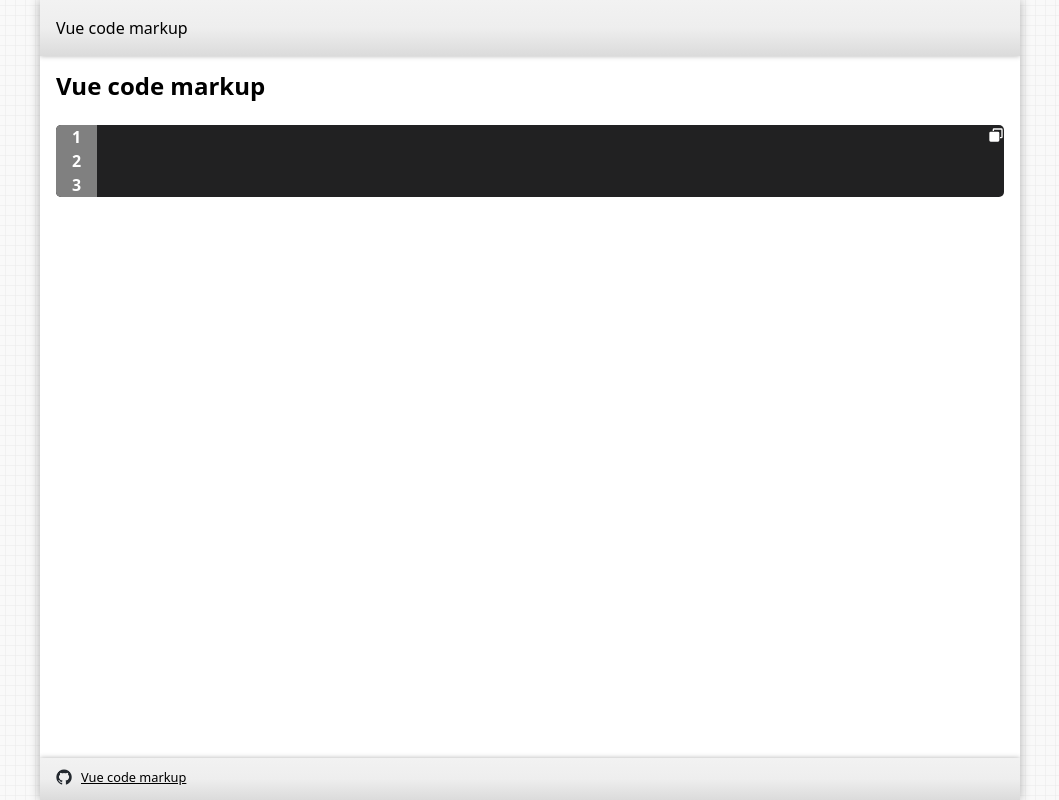
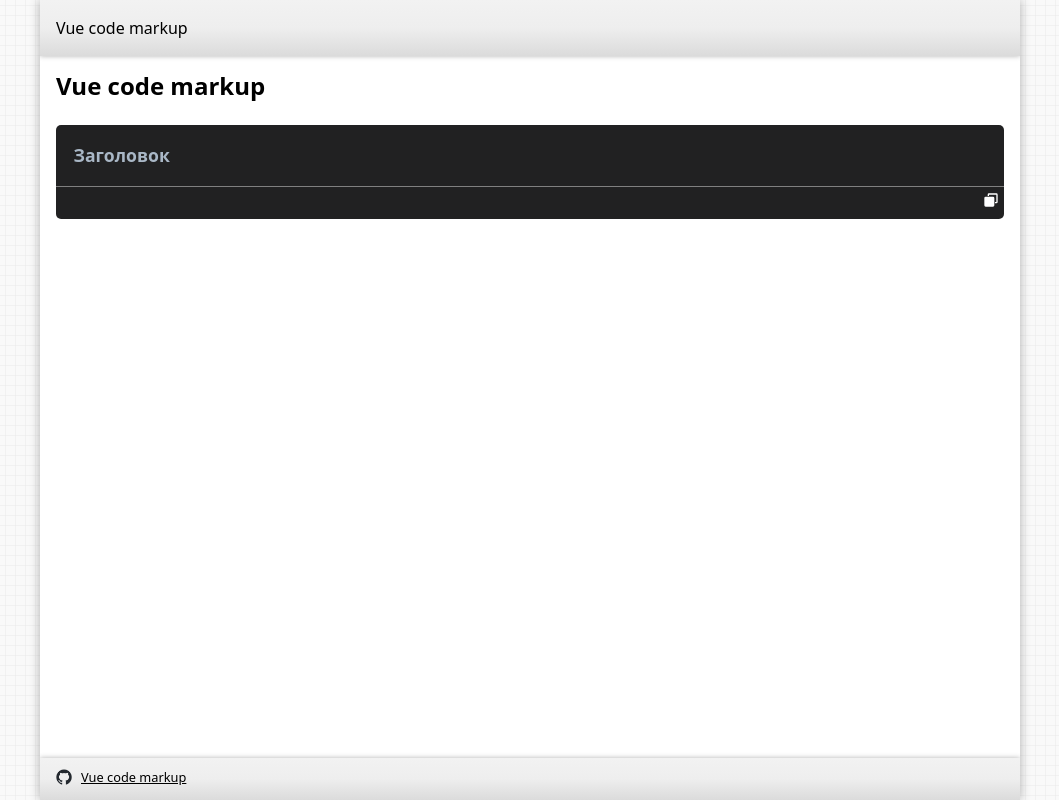
Before and after one commit to maksimkaJCHK/vue-code-markup, a Vue app: page / in a window 1280 px wide. Shown: the whole page, without its empty margins (110-1169 px from the left). Built offline with nearby package versions, Linux system fonts and the light colour scheme.

Commit message:
Прикрепил кнопку скопировать к правому краю, мелкие стилевые правки

```diff
--- a/src/code-markup/CodeMarkup.vue
+++ b/src/code-markup/CodeMarkup.vue
@@ -8,13 +8,13 @@
     </div>
 
     <div class="code-markup-body">
-      <code-icon @click="copyCodeProps" />
+      <div class="code-markup-wrap">
+        <code-fake-line>
+          <code-icon @click="copyCodeProps" />
+        </code-fake-line>
 
-      <div class="code-markup-wrap">
         <slot></slot>
-        <code-line></code-line>
-        <code-line></code-line>
-        <code-line></code-line>
+
       </div>
     </div>
   </div>
@@ -23,6 +23,7 @@
 <script setup>
   import CodeIcon from './components/CodeIcon.vue';
   import CodeLine from './components/CodeLine.vue';
+  import CodeFakeLine from './components/CodeFakeLine.vue';
   import copyCode from './copyCode';
 
   const props = defineProps({
@@ -51,6 +52,10 @@
 
     // Иконка копировать текст
     --cm-icon-color: #fff;
+
+    // Заголовок
+    --cm-height-font-size: 1.1em;
+    --cm-height-font-weight: bold;
   }
 
   .code-markup {
@@ -60,6 +65,13 @@
     background: var(--cm-bg);
     color: var(--cm-text-color);
     overflow: auto;
+
+    &-header {
+      padding: 1em;
+      border-bottom: 1px solid grey;
+      font-size: var(--cm-height-font-size);
+      font-weight: var(--cm-height-font-weight);
+    }
 
     &-body {
       position: relative;
--- /dev/null
+++ b/src/code-markup/components/CodeFakeLine.vue
@@ -0,0 +1,22 @@
+<template>
+  <div class="code-markup-fake-line">
+    <div class="code-markup-fake-line-coll">
+      <slot></slot>
+    </div>
+  </div>
+</template>
+
+<style lang="scss">
+  .code-markup-fake-line {
+    display: table-row;
+
+    &::before {
+      content: '';
+      display: table-cell;
+    }
+
+    &-coll {
+      display: table-cell;
+    }
+  }
+</style>
--- a/src/code-markup/components/CodeIcon.vue
+++ b/src/code-markup/components/CodeIcon.vue
@@ -19,18 +19,21 @@
 
 <style lang="scss">
   .code-markup-icon {
-    top: 0;
-    left: 0;
+    $translateX: translateX(-5px);
+
+    right: 0;
+    float: right;
     width: 1em;
     height: 1em;
-    margin: 0 0 -1em auto;
     cursor: pointer;
     position: sticky;
     user-select: none;
     z-index: 1;
+    margin: 0 0 -1em 0;
+    transform: $translateX translateY(3px);
 
     &:active {
-      transform: translateY(1px);
+      transform: $translateX translateY(4px);
     }
 
     &-svg {
--- a/src/code-markup/components/CodeLine.vue
+++ b/src/code-markup/components/CodeLine.vue
@@ -8,6 +8,7 @@
 
 <style lang="scss">
   .code-markup-line {
+    display: table-row;
     white-space: nowrap;
     counter-increment: count;
 
@@ -25,6 +26,7 @@
     &-content {
       display: table-cell;
       padding-left: 10px;
+      width: 100%;
     }
   }
 </style>
--- a/src/components/MainContent.vue
+++ b/src/components/MainContent.vue
@@ -2,7 +2,7 @@
   <main>
     <h1>Vue code markup</h1>
 
-    <code-markup>
+    <code-markup header="Заголовок">
 
     </code-markup>
   </main>
```
